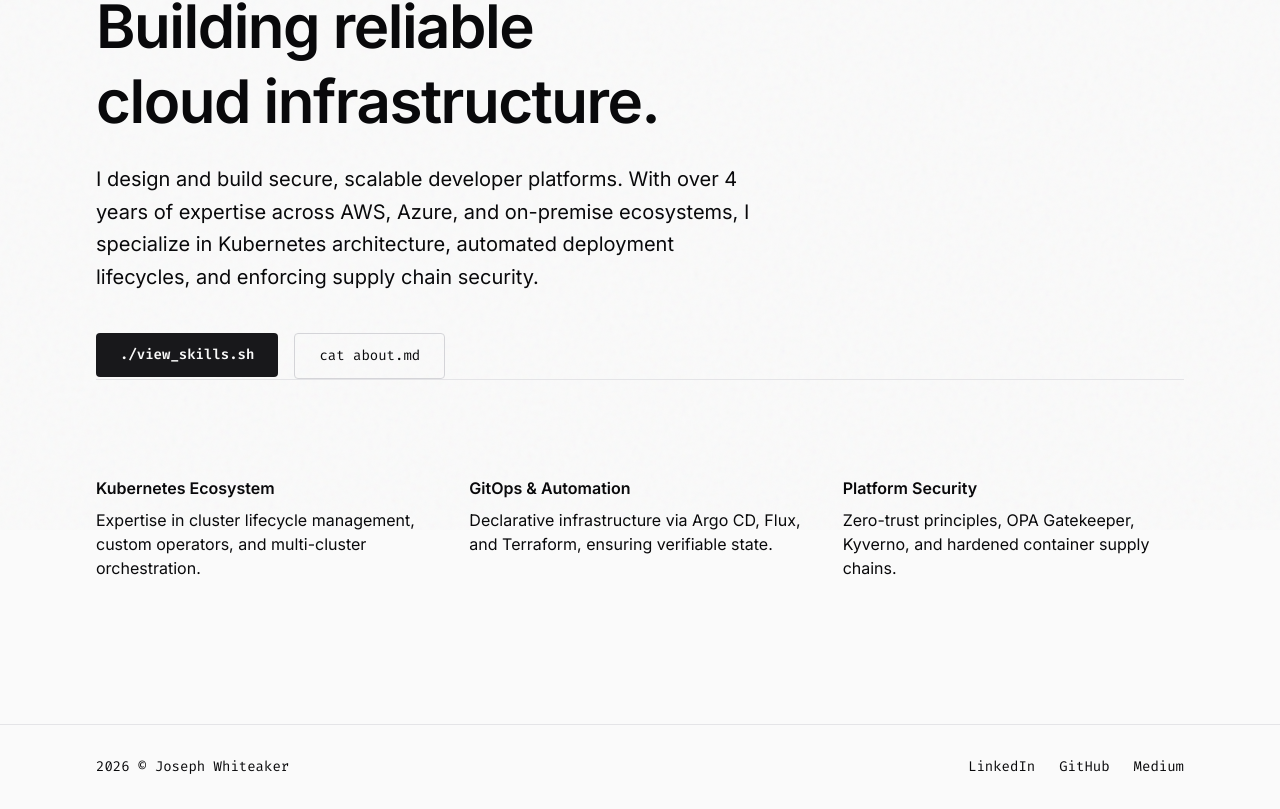
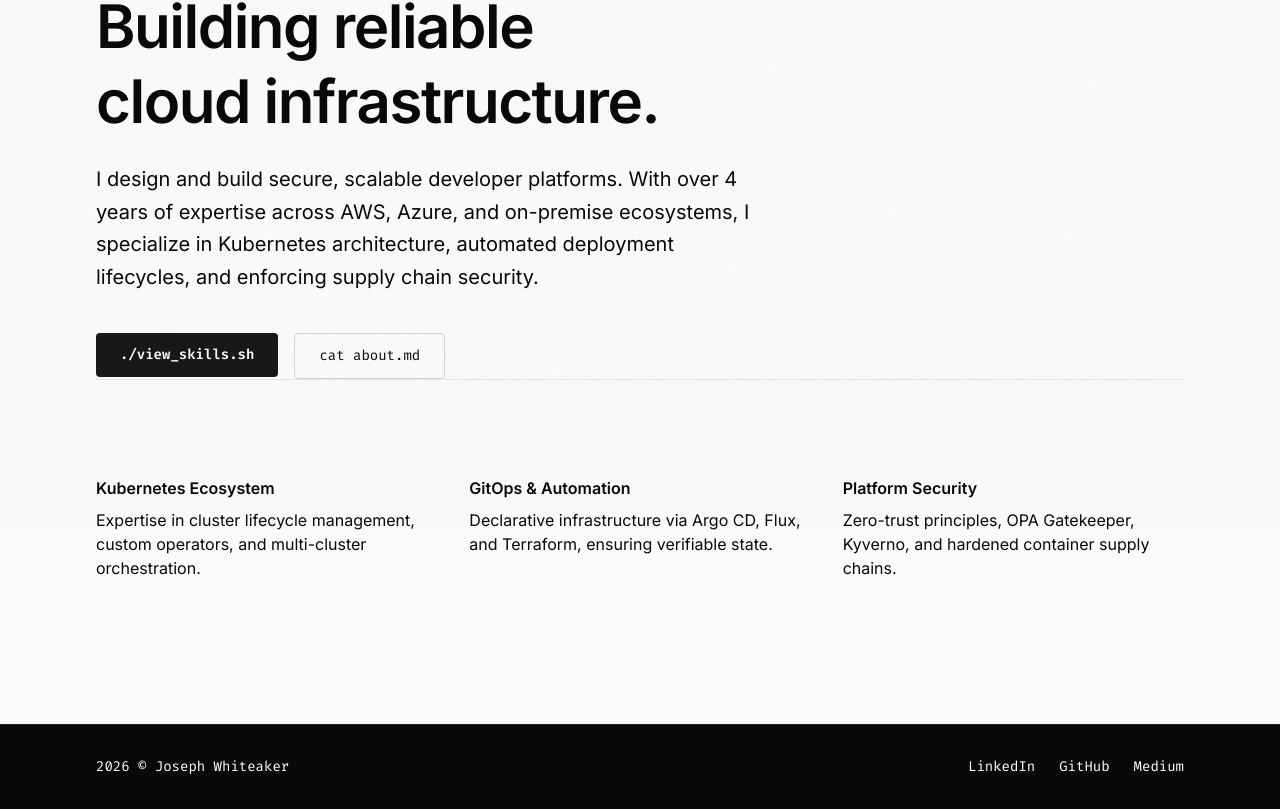
Before and after one commit to josephaw1022/PersonalWebsite, a Next.js app: page / in a window 1280 px wide. Shown: the part 270-1079 px from the top of the page. Built offline with nearby package versions, Linux system fonts and the light colour scheme.

Commit message:
Fix footer contrast

```diff
--- a/src/components/Footer.tsx
+++ b/src/components/Footer.tsx
@@ -2,17 +2,17 @@ export default function Footer() {
   const year = new Date().getFullYear();
 
   return (
-    <footer className="border-t border-zinc-200 dark:border-zinc-800 mt-20 py-8 z-10 bg-zinc-50 dark:bg-zinc-950">
+    <footer className="border-t border-zinc-800 mt-20 py-8 z-10 bg-zinc-950">
       <div className="max-w-6xl mx-auto px-4 sm:px-6 lg:px-8 flex flex-col sm:flex-row items-center justify-between gap-4">
-        <p className="font-mono text-sm text-foreground">
+        <p className="font-mono text-sm text-white">
           {year} © Joseph Whiteaker
         </p>
-        <div className="flex gap-6 font-mono text-sm text-foreground">
+        <div className="flex gap-6 font-mono text-sm text-white">
           <a
             href="https://www.linkedin.com/in/joseph-whiteaker-iii-02482a198/"
             target="_blank"
             rel="noopener noreferrer"
-            className="hover:text-emerald-600 dark:hover:text-emerald-400 transition-colors"
+            className="hover:text-emerald-400 transition-colors"
           >
             LinkedIn
           </a>
@@ -20,7 +20,7 @@ export default function Footer() {
             href="https://github.com/josephaw1022"
             target="_blank"
             rel="noopener noreferrer"
-            className="hover:text-emerald-600 dark:hover:text-emerald-400 transition-colors"
+            className="hover:text-emerald-400 transition-colors"
           >
             GitHub
           </a>
@@ -28,7 +28,7 @@ export default function Footer() {
             href="https://medium.com/@josephsims1"
             target="_blank"
             rel="noopener noreferrer"
-            className="hover:text-emerald-600 dark:hover:text-emerald-400 transition-colors"
+            className="hover:text-emerald-400 transition-colors"
           >
             Medium
           </a>
```
